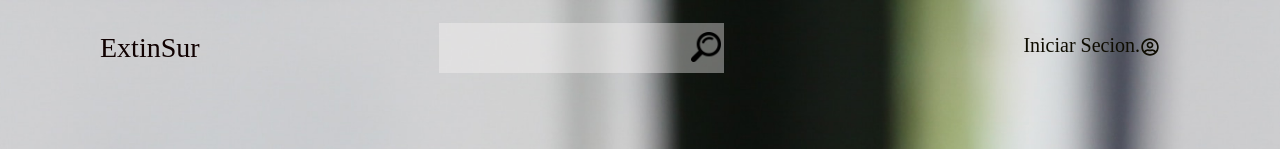
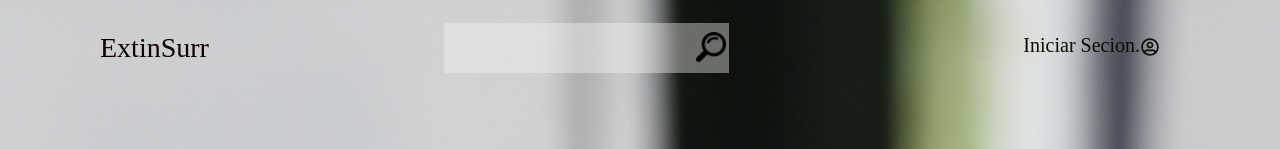
Before and after one commit to AntonyValverde/extinsurApp, a Next.js app: page / in a window 1280 px wide. Shown: the top 149 px of the page. Built offline with nearby package versions, Linux system fonts and the light colour scheme.

Commit message:
Update index.tsx

```diff
--- a/src/pages/index.tsx
+++ b/src/pages/index.tsx
@@ -8,7 +8,7 @@ export default function Index() {
         <header>
           <div className="Header">
 
-            <h1 className="nombreEmpresa">ExtinSur</h1>
+            <h1 className="nombreEmpresa">ExtinSurr</h1>
 
             <div className="contenedorBusqueda">
               <input className="barraBusqueda" type="text" />
```
